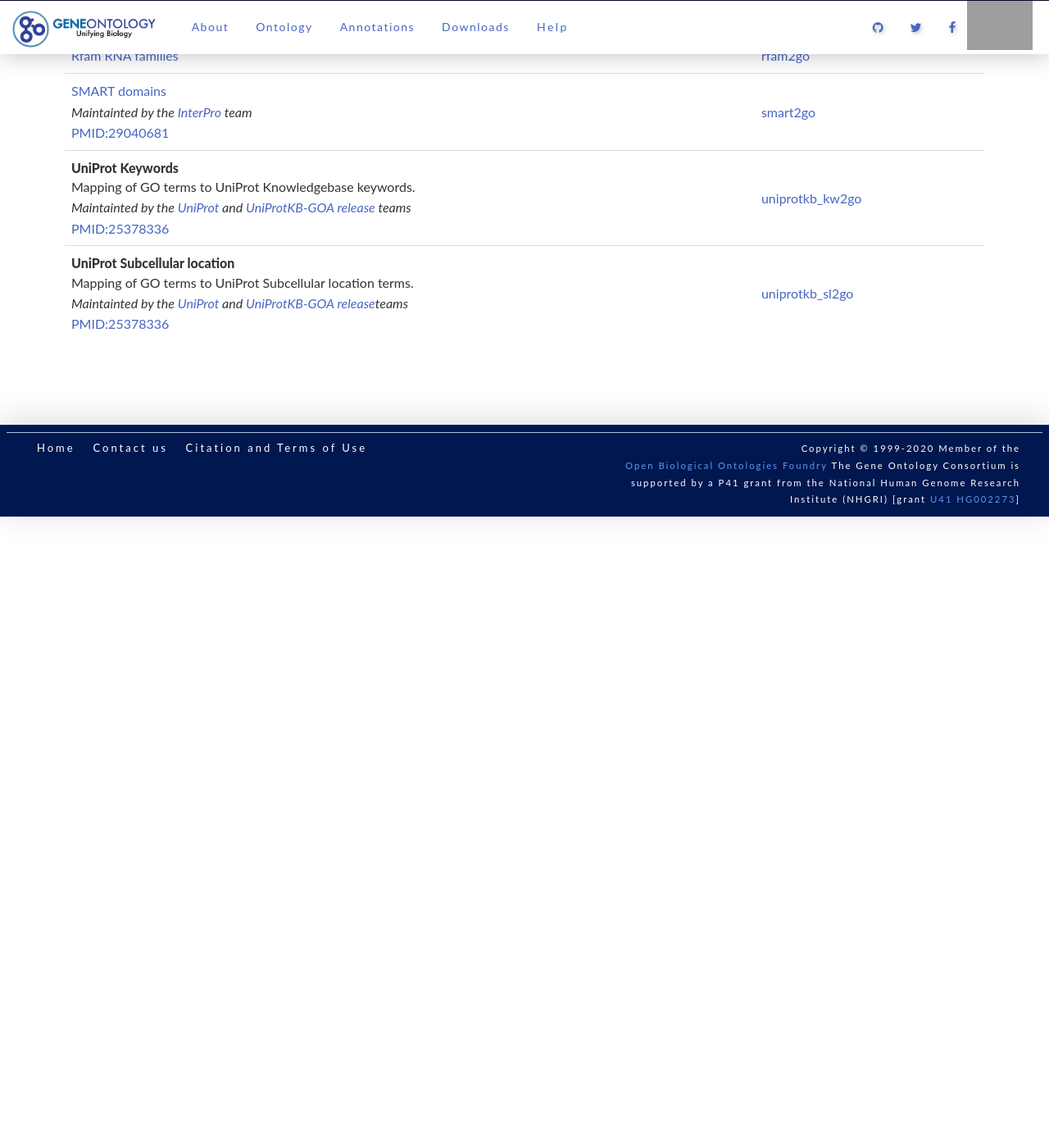
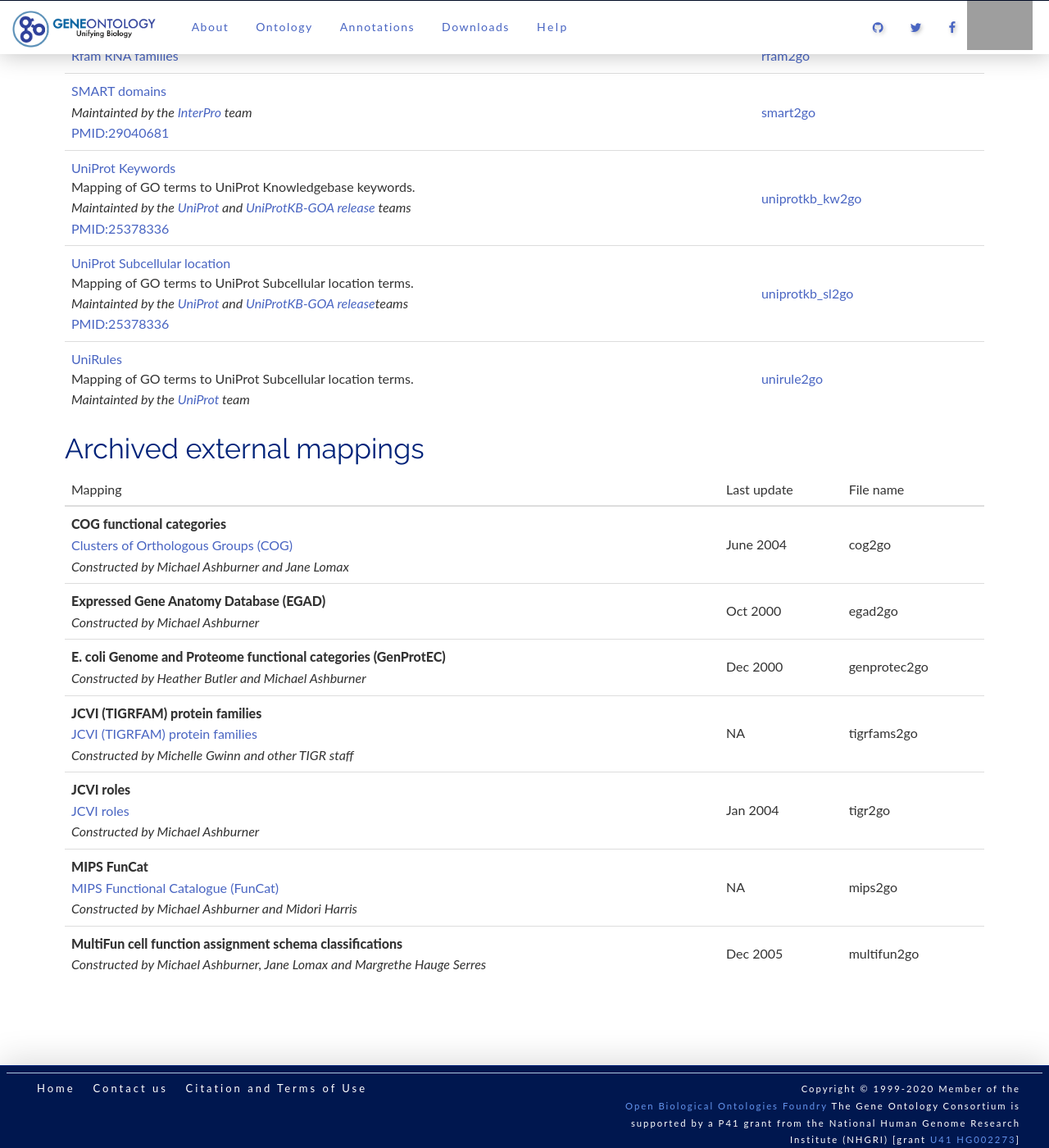
Before and after one commit to geneontology/geneontology.github.io, a Jekyll site: the page built from _docs/download-mappings.md, in a window 1280 px wide and 1400 px high, scrolled down 2045 px. Shown: the whole window at 82% size. Built offline with Jekyll 4.4.1, drawn with Linux system fonts in a browser that asks for light colours; nearby versions of some CDN libraries; before the commit the page ends 2675 px from its top, so only the background shows below that; some of the changed text lies outside the part shown; grey boxes are pictures that could not be loaded.

Commit message:
Update download-mappings.md

```diff
--- a/_docs/download-mappings.md
+++ b/_docs/download-mappings.md
@@ -62,5 +62,19 @@
 |**[ProSite domains](http://www.expasy.ch/prosite/){:target="blank"}**<br>*Maintainted by the [InterPro](http://www.ebi.ac.uk/interpro/) team* <br>[PMID:18940856](http://www.ncbi.nlm.nih.gov/pubmed/18940856){:target="blank"} |[prosite2go](http://geneontology.org/external2go/prosite2go)|
 |**[Rfam RNA families](http://rfam.xfam.org/){:target="blank"}**<br>|[rfam2go](http://geneontology.org/external2go/rfam2go)|
 |**[SMART domains](http://smart.embl-heidelberg.de/){:target="blank"}** <br> *Maintainted by the [InterPro](http://www.ebi.ac.uk/interpro/) team* <br>[PMID:29040681](http://www.ncbi.nlm.nih.gov/pubmed/29040681){:target="blank"} |[smart2go](http://geneontology.org/external2go/smart2go)|
-|**UniProt Keywords**<br> Mapping of GO terms to UniProt Knowledgebase keywords. <br>*Maintainted by the [UniProt](http://www.uniprot.org/){:target="blank"} and [UniProtKB-GOA release](https://www.ebi.ac.uk/GOA/){:target="blank"} teams* <br> [PMID:25378336](https://www.ncbi.nlm.nih.gov/pubmed/25378336){:target="blank"} |[uniprotkb_kw2go](http://geneontology.org/external2go/uniprotkb_kw2go)|
-|**UniProt Subcellular location**<br> Mapping of GO terms to UniProt Subcellular location terms. <br>*Maintainted by the [UniProt](http://www.uniprot.org/){:target="blank"} and [UniProtKB-GOA release](https://www.ebi.ac.uk/GOA/){:target="blank"}teams* <br>[PMID:25378336](https://www.ncbi.nlm.nih.gov/pubmed/25378336){:target="blank"} |	[uniprotkb_sl2go](http://geneontology.org/external2go/uniprotkb_sl2go)|
+|**[UniProt Keywords](https://www.uniprot.org/keywords/)**<br>Mapping of GO terms to UniProt Knowledgebase keywords. <br>*Maintainted by the [UniProt](http://www.uniprot.org/){:target="blank"} and [UniProtKB-GOA release](https://www.ebi.ac.uk/GOA/){:target="blank"} teams* <br> [PMID:25378336](https://www.ncbi.nlm.nih.gov/pubmed/25378336){:target="blank"} |[uniprotkb_kw2go](http://geneontology.org/external2go/uniprotkb_kw2go)|
+|**[UniProt Subcellular location](https://www.uniprot.org/locations/)**<br> Mapping of GO terms to UniProt Subcellular location terms. <br>*Maintainted by the [UniProt](http://www.uniprot.org/){:target="blank"} and [UniProtKB-GOA release](https://www.ebi.ac.uk/GOA/){:target="blank"}teams* <br>[PMID:25378336](https://www.ncbi.nlm.nih.gov/pubmed/25378336){:target="blank"} |	[uniprotkb_sl2go](http://geneontology.org/external2go/uniprotkb_sl2go)|
+|**[UniRules](https://www.uniprot.org/unirule/)**<br> Mapping of GO terms to UniProt Subcellular location terms. <br>*Maintainted by the [UniProt](http://www.uniprot.org/){:target="blank"} team* |[unirule2go](http://geneontology.org/external2go/unirule2go)|
+
+
+## Archived external mappings
+
+|Mapping |Last update |	File name|
+|--------|------------|---------|
+|**COG functional categories** <br>[Clusters of Orthologous Groups (COG)](https://www.ncbi.nlm.nih.gov/COG/index.html){:target="blank"}<br> *Constructed by Michael Ashburner and Jane Lomax* |June 2004 |	cog2go|
+|**Expressed Gene Anatomy Database (EGAD)** <br> *Constructed by Michael Ashburner* | Oct 2000 | egad2go|
+|**E. coli Genome and Proteome functional categories (GenProtEC)** <br>*Constructed by Heather Butler and Michael Ashburner*|Dec 2000 	|genprotec2go|
+|**JCVI (TIGRFAM) protein families**<br>[JCVI (TIGRFAM) protein families](https://www.jcvi.org/publications/tigrfams-protein-family-resource-functional-identification-proteins){:target="blank"}<br>*Constructed by Michelle Gwinn and other TIGR staff*| NA |	tigrfams2go|
+|**JCVI roles**<br>[JCVI roles](https://www.jcvi.org/){:target="blank"}<br>  *Constructed by Michael Ashburner*|Jan 2004 	| tigr2go|
+|**MIPS FunCat**<br>[MIPS Functional Catalogue (FunCat)](http://mips.gsf.de/funcatDB/){:target="blank"}<br> *Constructed by Michael Ashburner and Midori Harris*|NA|	mips2go|
+|**MultiFun cell function assignment schema classifications**<br>  *Constructed by Michael Ashburner, Jane Lomax and Margrethe Hauge Serres*|Dec 2005 |	multifun2go|
```
Also changed, not shown: other parts of _docs/download-mappings.md (+2 -2 lines).
